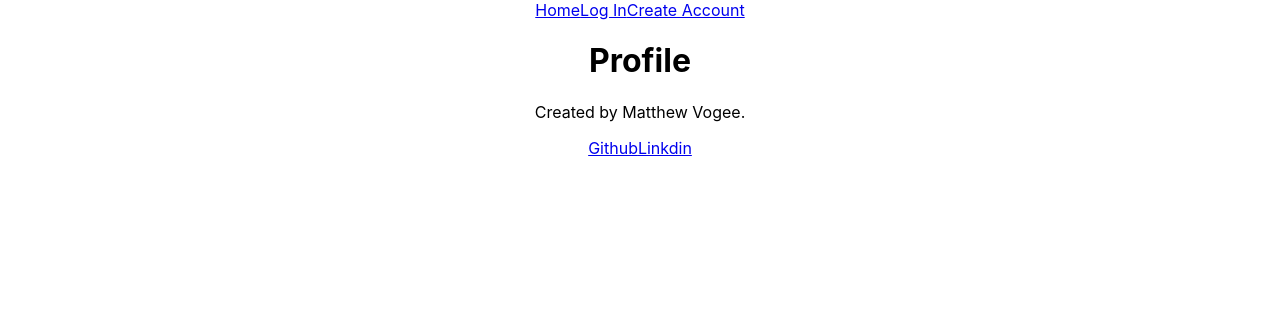
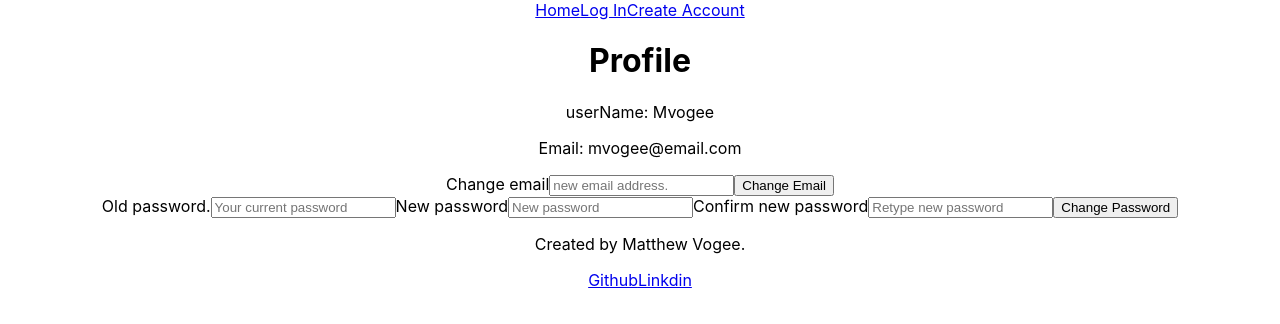
Before and after one commit to mvogee/budget_tool_2.0, a React (Create React App) app in the folder client/: page /profile in a window 1280 px wide. Shown: the top 324 px of the page. Built offline with nearby package versions, Linux system fonts and the light colour scheme.

Commit message:
skeleton for Profile.jsx

```diff
--- a/client/src/routes/Profile.jsx
+++ b/client/src/routes/Profile.jsx
@@ -1,9 +1,55 @@
 import React from 'react';
 
+/* TODO:
+*   - display username
+*   - display email
+*   - email change form.
+*   - password change form
+*   - State handlers for forms
+*   - Handnler for submit button to update password.
+*/
+
+
+function getUser() {
+    // make authentication call to server.
+    // if user is retrieved display content.
+    // if user is not retrieved redirect user to login page.
+    return ({id: 1, userName: "Mvogee", email: "mvogee@email.com", password: "xlksdjflksdj"});
+}
+
 function Profile(props) {
+
+    let user = getUser();
+
+    function changeEmailButton(event) {
+        event.preventDefault();
+        alert("email was changed");
+    }
+
+    function passwordChangeButton(event) {
+        event.preventDefault();
+        alert("password was changed");
+    }
+
     return (
         <div className="profile">
             <h1>Profile</h1>
+            <p>userName: { user.userName }</p>
+            <p>Email: {user.email}</p>
+            <form className="emailChangeForm">
+                <label htmlFor="emailChange">Change email</label>
+                <input id="emailChange" className="emailChangeInput" placeHolder="new email address."></input>
+                <button type="submit" onClick={changeEmailButton}>Change Email</button>
+            </form>
+            <form className="pwChangeForm">
+                <label htmlFor="oldPW">Old password.</label>
+                <input id="oldPW" type="password" placeholder="Your current password"></input>
+                <label htmlFor="newPW">New password</label>
+                <input id="newPW" type="password" placeholder="New password"></input>
+                <label htmlFor="confirmPW">Confirm new password</label>
+                <input id="confirmPW" type="password" placeholder="Retype new password"></input>
+                <button type="submit" onClick={passwordChangeButton}>Change Password</button>
+            </form>
         </div>
     );
 }
```
